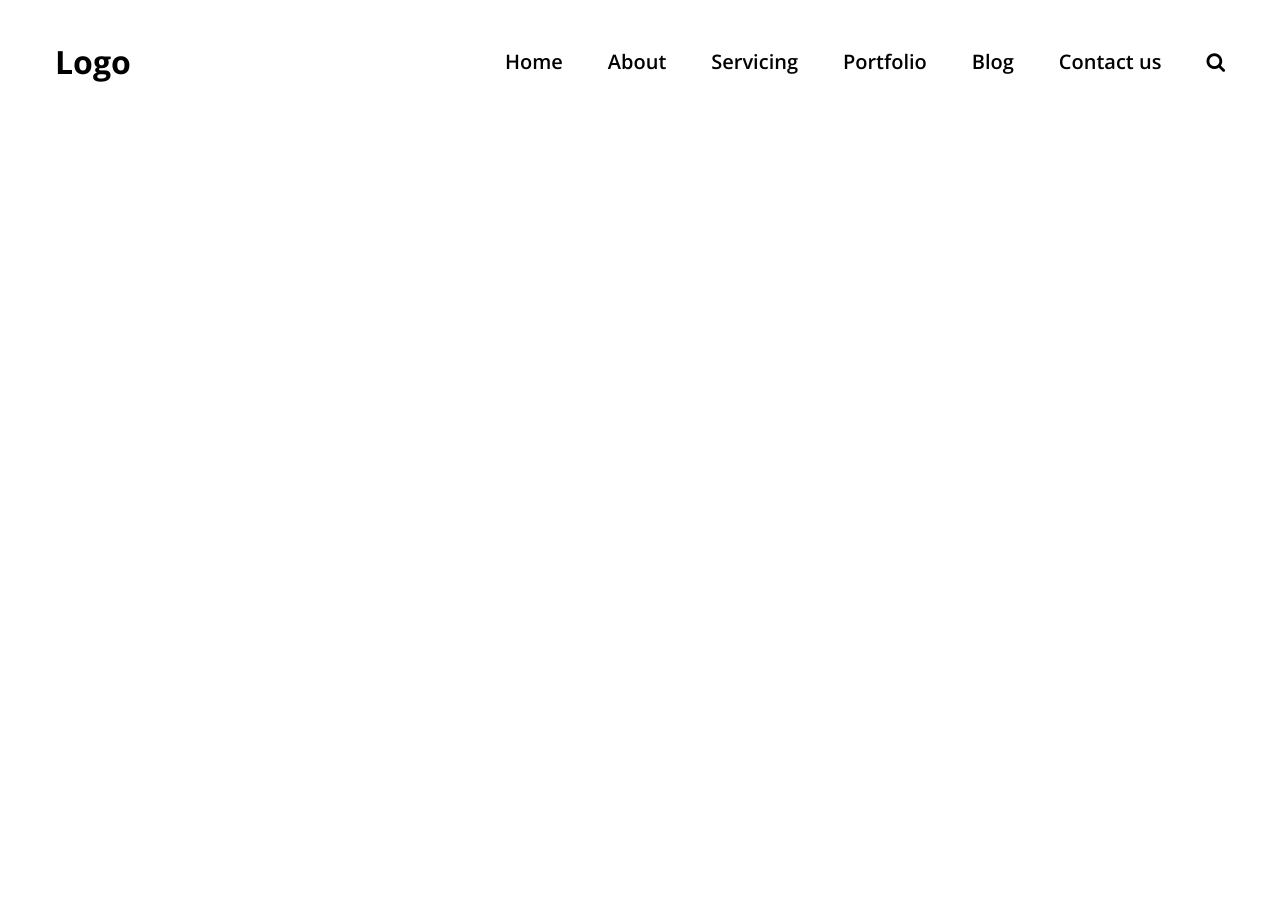
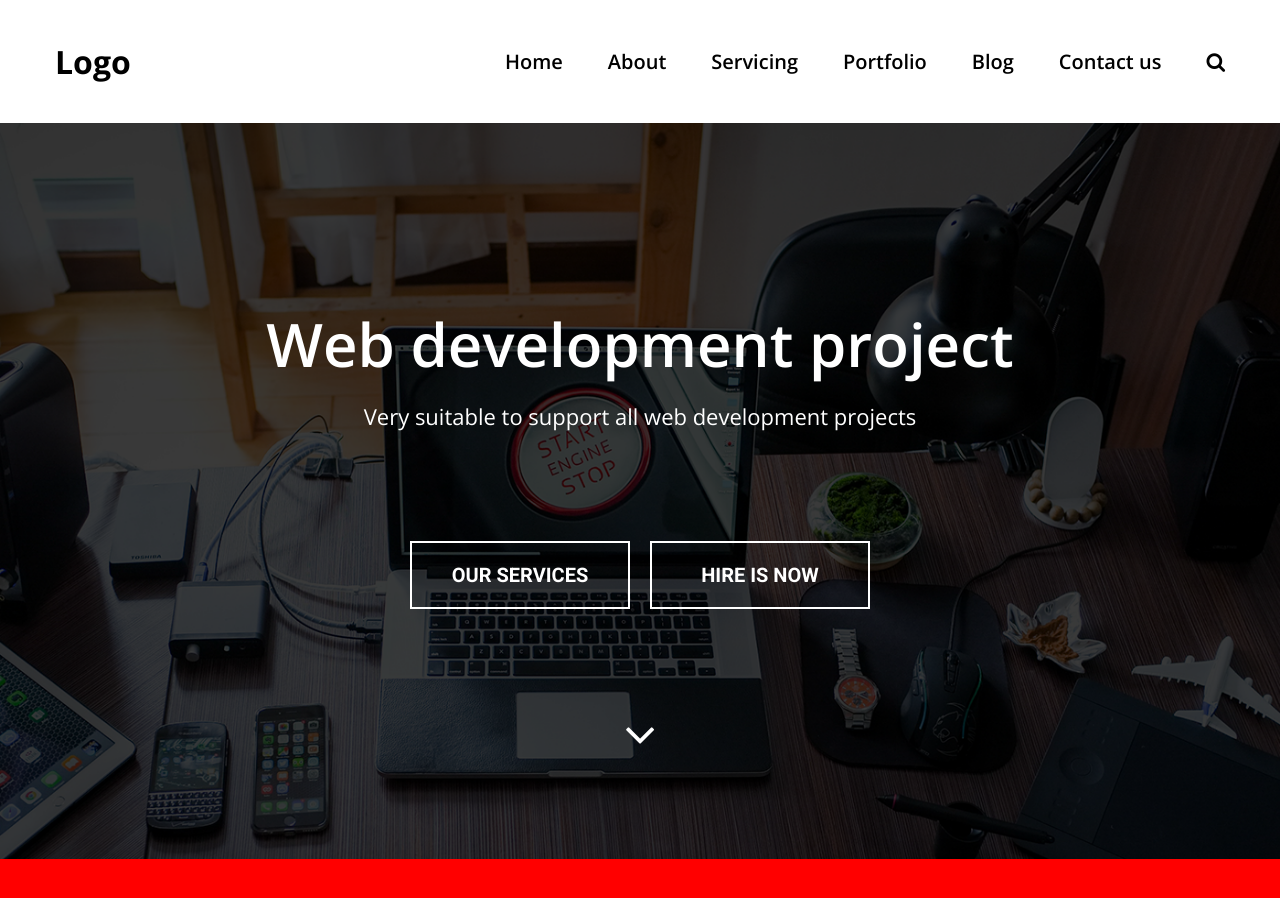
Before and after one commit to 1amL0st/layout_2, a plain HTML site: page index.html in a window 1280 px wide. Before the commit the page ends 800 px from the top, so only its background shows below. Drawn offline with nearby package versions, Linux system fonts and the light colour scheme; files that its build step writes are made by us from their sources.

Commit message:
Home is added

```diff
--- a/index.html
+++ b/index.html
@@ -1,10 +1,12 @@
 <!DOCTYPE html>
 
-<html>
+<html lang="en">
 
     <head>
         <link rel="stylesheet" type="text/css" href="./style/css/index.css">
+
         <link rel="stylesheet" href="https://cdnjs.cloudflare.com/ajax/libs/font-awesome/4.7.0/css/font-awesome.min.css">
+        <link rel="stylesheet" href="https://fonts.googleapis.com/css2?family=Roboto:wght@400;700&display=swap">
 
         <title>Appo</title>
     </head>
@@ -16,8 +18,8 @@
                 <div class="logo">Logo</div>
 
                 <nav class="nav row">
-                    <a class="link" href="#">Home</a>
-                    <a class="link" href="#">About</a>
+                    <a class="link" href="#home">Home</a>
+                    <a class="link" href="#about">About</a>
                     <a class="link" href="#">Servicing</a>
                     <a class="link" href="#">Portfolio</a>
                     <a class="link" href="#">Blog</a>
@@ -27,8 +29,23 @@
             </div>
         </header>
 
-        <section class="about section">
-            <div class="container row">
+        <section id="home" class="home section">
+            <img class="bg-img" src="images/about/bg.png" alt="background image">
+            <div class="container column">
+                <h1 class="h1">Web development project</h1>
+                <h2 class="h2">Very suitable to support all web development projects</h2>
+
+                <div class="row buttons">
+                    <button class="btn">our services</button>
+                    <button class="btn">hire is now</button>
+                </div>
+
+                <span class="arrow fa fa-angle-down"></span>
+            </div>
+        </section>
+
+        <section id="about" class="about section">
+            <div class="container column">
 
             </div>
         </section>
--- a/style/scss/_globals.scss
+++ b/style/scss/_globals.scss
@@ -7,12 +7,18 @@ body {
     font-size: 15px;
 }
 
+h, h1, h2, h3, h4, h5 {
+    font-weight: 500;
+    margin: 0;
+}
+
 .link {
     text-decoration: none;
     color: black;
 }
 
 .section {
+    position: relative;
     width: 100%;
 }
 
@@ -24,6 +30,13 @@ body {
 .row {
     display: flex;
     flex-direction: row;
+    align-items: center;
+}
+
+.column {
+    display: flex;
+    flex-direction: column;
+    align-items: center;
 }
 
 .container {
@@ -31,3 +44,20 @@ body {
     max-width: $max-container-width;
     width: 100%;
 }
+
+.bg-img {
+    position: absolute;
+    width: 100%;
+    height: 100%;
+    z-index: -1;
+}
+
+.btn {
+    padding: 1em 32px;
+    border: solid 2px white;
+    background: transparent;
+    font-size: 20px;
+    font-weight: bold;
+    font-family: 'Roboto', sans-serif;
+    text-transform: uppercase;
+}
--- /dev/null
+++ b/style/scss/_home.scss
@@ -0,0 +1,36 @@
+.home {
+    * {
+        color: white;
+    }
+
+    .h1, .h2 {
+        color: white;
+    }
+
+    .h1 {
+        margin-top: 180px;
+        font-size: 60px;
+        font-weight: 600;
+    }
+
+    .h2 {
+        margin-top: 16px;
+        font-size: 22px;
+    }
+
+    .buttons {
+        width: 100%;
+        justify-content: space-between;
+        margin-top: 110px;
+        max-width: 460px;
+    }
+
+    .btn {
+        width: 220px;
+    }
+
+    .arrow {
+        margin: 100px 0;
+        font-size: 50px;
+    }
+}
--- /dev/null
+++ b/style/scss/about.scss
@@ -0,0 +1,4 @@
+.about {
+    height: 720px;
+    background-color: red;
+}
--- a/style/scss/main.scss
+++ b/style/scss/main.scss
@@ -1,4 +1,6 @@
 @import "variables";
 @import "globals";
 
-@import "header"
+@import "header";
+@import "home";
+@import "about";
```
Also changed, not shown: images/about/bg.png (added), style/css/index.css (added), 1 other file.
